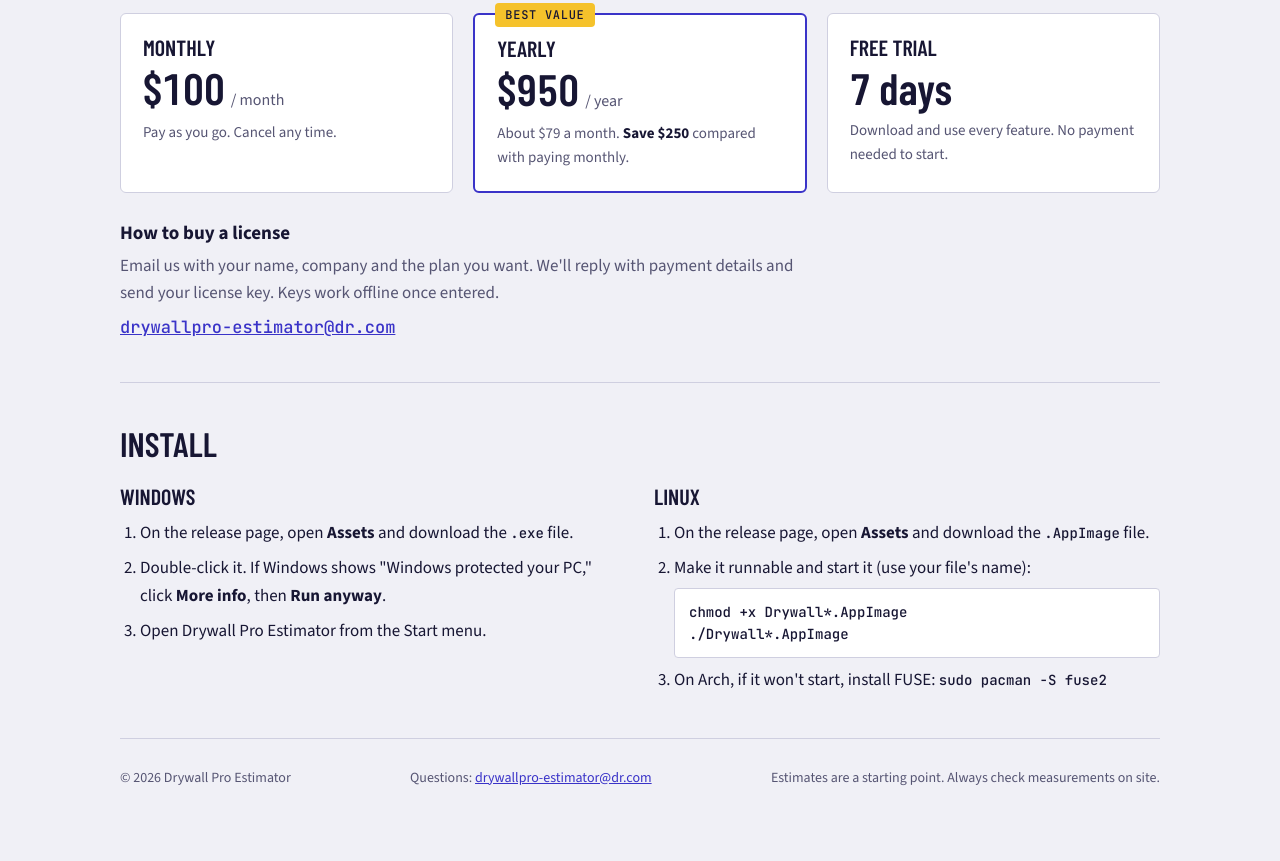
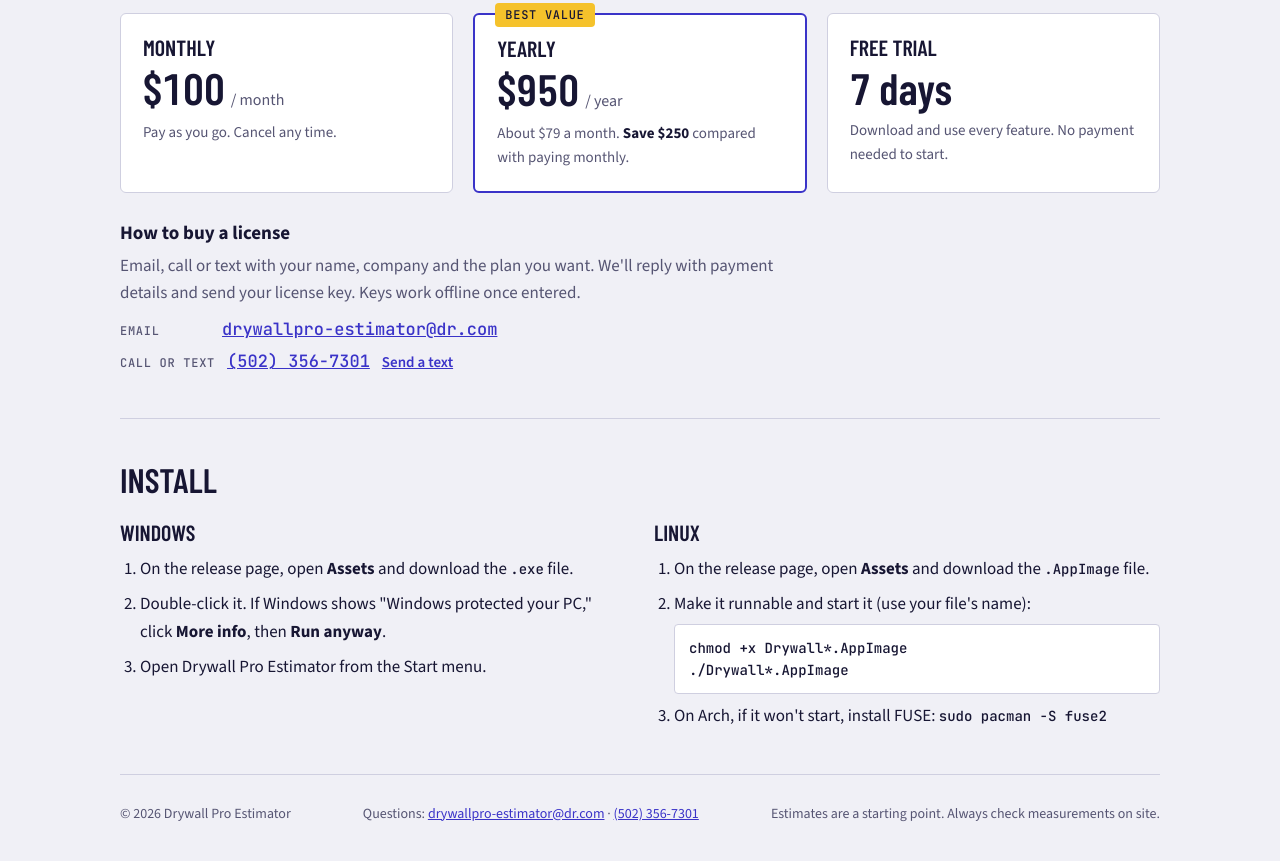
Before and after one commit to rcoulter7695-arch/drywall-pro-estimator-releases, a plain HTML site: page index.html in a window 1280 px wide. Shown: the part 2486-3347 px from the top of the page. Before the commit the page ends 3315 px from the top, so only its background shows below. Drawn offline with nearby package versions, Linux system fonts and the light colour scheme; a web font is replaced by a local one.

Commit message:
Add files via upload

```diff
--- a/index.html
+++ b/index.html
@@ -116,7 +116,11 @@ h1 span{color:var(--chalk)}
 .buy{margin-top:28px;display:grid;gap:6px;max-width:40em}
 .buy h3{font:700 19px/1.3 var(--body);margin:0}
 .buy p{margin:0;color:var(--muted)}
-.buy-email{font:500 17px var(--mono);word-break:break-all;margin-top:4px}
+.buy-email{font:500 17px var(--mono);word-break:break-all}
+.contact{display:grid;gap:10px;margin-top:6px}
+.contact > div{display:flex;flex-wrap:wrap;align-items:baseline;gap:4px 12px}
+.c-label{font:500 12px var(--mono);text-transform:uppercase;letter-spacing:.06em;color:var(--muted);min-width:7.5em}
+.c-text{font-size:15px;font-weight:600}
 @media (max-width:820px){.plans{grid-template-columns:1fr;gap:24px}}
 
 /* sections */
@@ -289,8 +293,11 @@ footer{padding-block:28px 40px;border-top:1px solid var(--line);font-size:14px;c
   </div>
   <div class="buy">
     <h3>How to buy a license</h3>
-    <p>Email us with your name, company and the plan you want. We'll reply with payment details and send your license key. Keys work offline once entered.</p>
-    <a class="buy-email" href="mailto:drywallpro-estimator@dr.com?subject=Drywall%20Pro%20Estimator%20license">drywallpro-estimator@dr.com</a>
+    <p>Email, call or text with your name, company and the plan you want. We'll reply with payment details and send your license key. Keys work offline once entered.</p>
+    <div class="contact">
+      <div><span class="c-label">Email</span><a class="buy-email" href="mailto:drywallpro-estimator@dr.com?subject=Drywall%20Pro%20Estimator%20license">drywallpro-estimator@dr.com</a></div>
+      <div><span class="c-label">Call or text</span><a class="buy-email" href="tel:+15023567301">(502) 356-7301</a> <a class="c-text" href="sms:+15023567301">Send a text</a></div>
+    </div>
   </div>
 </section>
 
@@ -320,7 +327,7 @@ footer{padding-block:28px 40px;border-top:1px solid var(--line);font-size:14px;c
 
 <footer>
   <span>© <span id="yr">2026</span> Drywall Pro Estimator</span>
-  <span>Questions: <a href="mailto:drywallpro-estimator@dr.com">drywallpro-estimator@dr.com</a></span>
+  <span>Questions: <a href="mailto:drywallpro-estimator@dr.com">drywallpro-estimator@dr.com</a> · <a href="tel:+15023567301">(502) 356-7301</a></span>
   <span>Estimates are a starting point. Always check measurements on site.</span>
 </footer>
 
```
